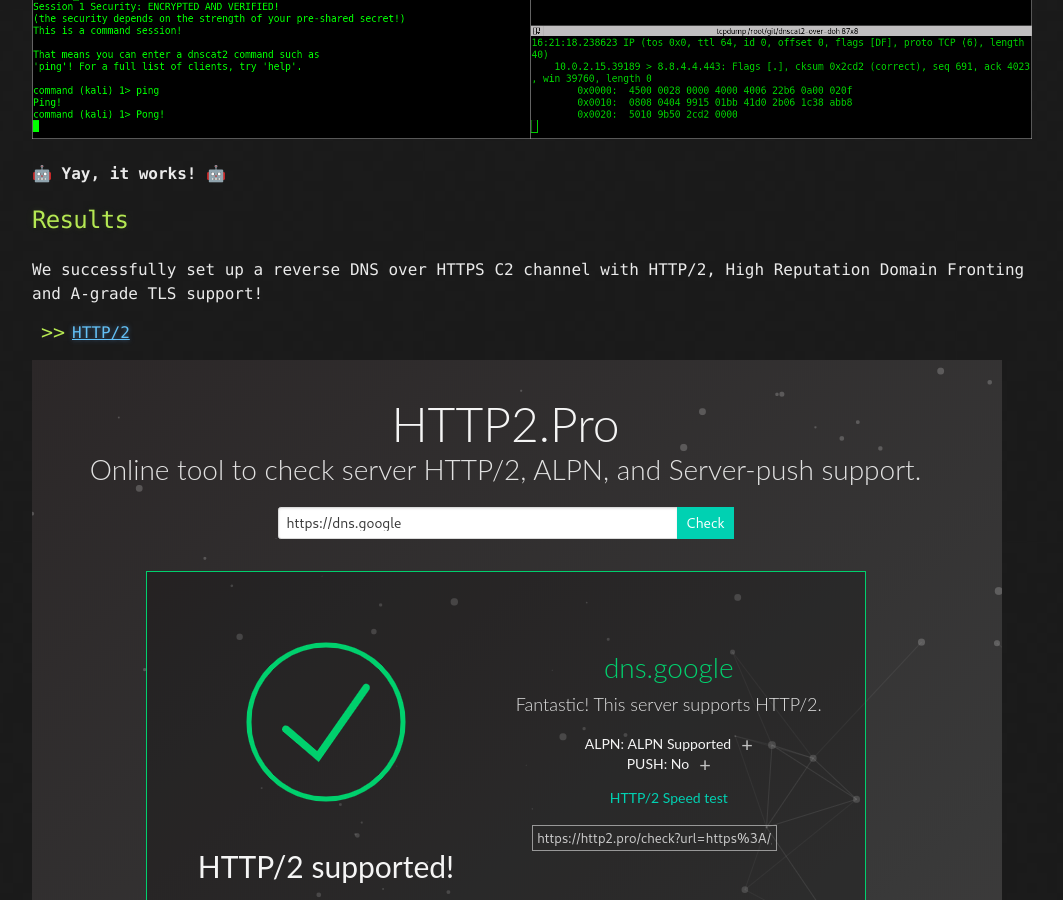
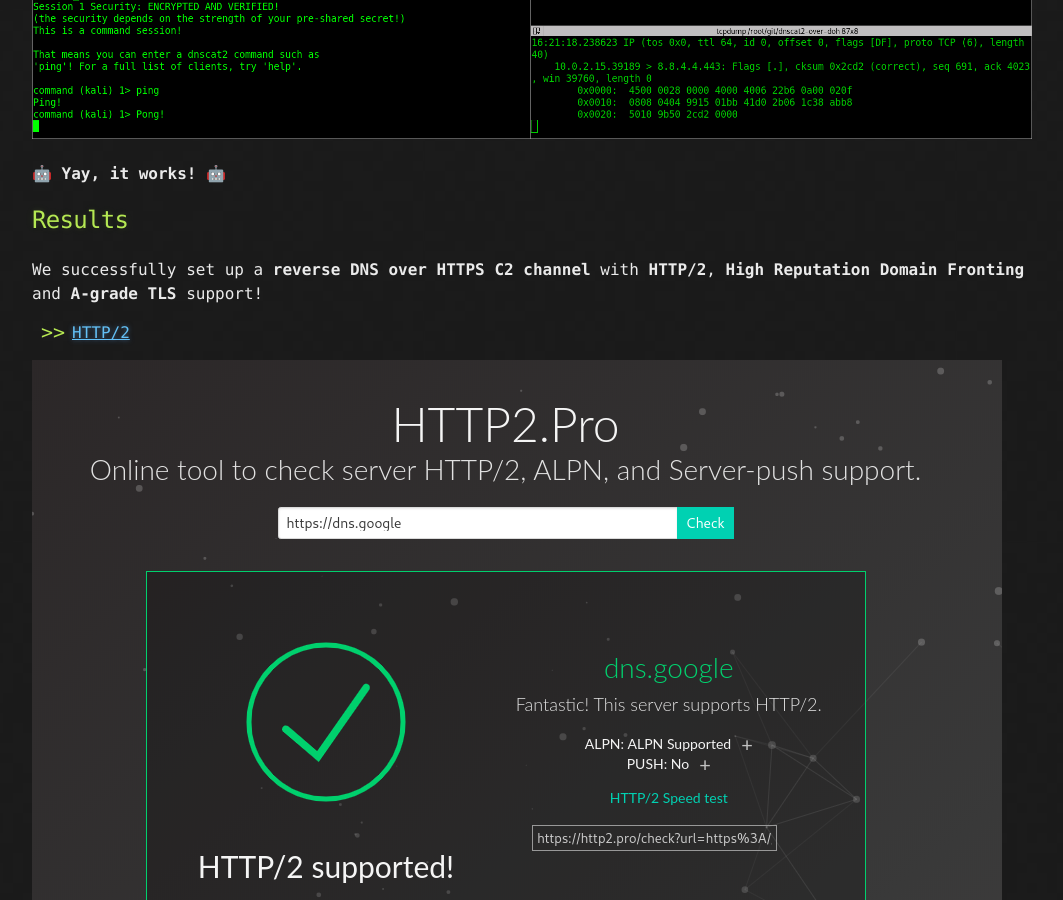
Before and after one commit to phra/phra.github.io, a Jekyll site: the page built from posts/dnscat2-over-doh.md, in a window 1280 px wide and 900 px high, scrolled down 6374 px. Shown: the whole window, without its empty margins (108-1171 px from the left). Built offline with Jekyll 4.4.1, drawn with Linux system fonts in a browser that asks for light colours.

```diff
--- a/posts/dnscat2-over-doh.md
+++ b/posts/dnscat2-over-doh.md
@@ -198,7 +198,7 @@ Now that everything is set up, we can confirm that it is working as expected: le
 
 ## Results
 
-We successfully set up a reverse DNS over HTTPS C2 channel with HTTP/2, High Reputation Domain Fronting and A-grade TLS support!
+We successfully set up a **reverse DNS over HTTPS C2 channel** with **HTTP/2**, **High Reputation Domain Fronting** and **A-grade TLS** support!
 
 - [HTTP/2](https://http2.pro/check?url=https%3A//dns.google/)
 
```
